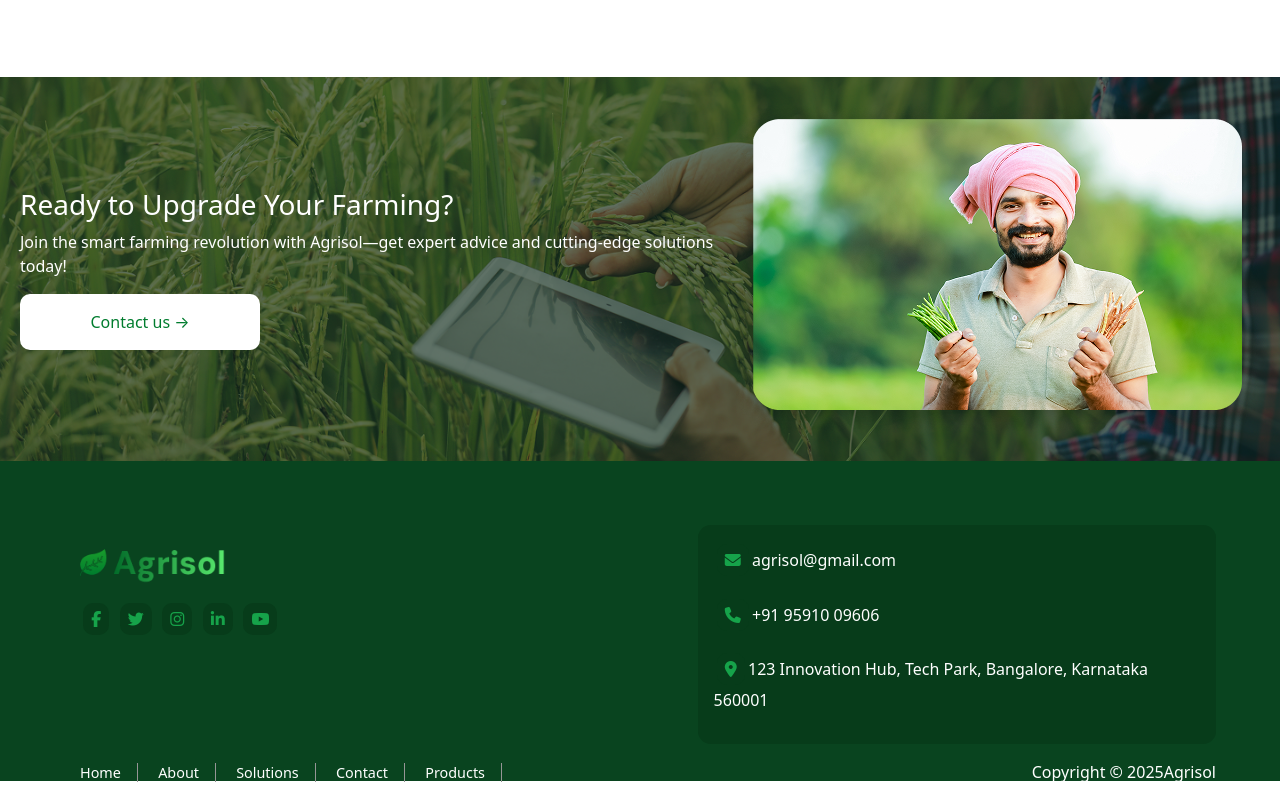
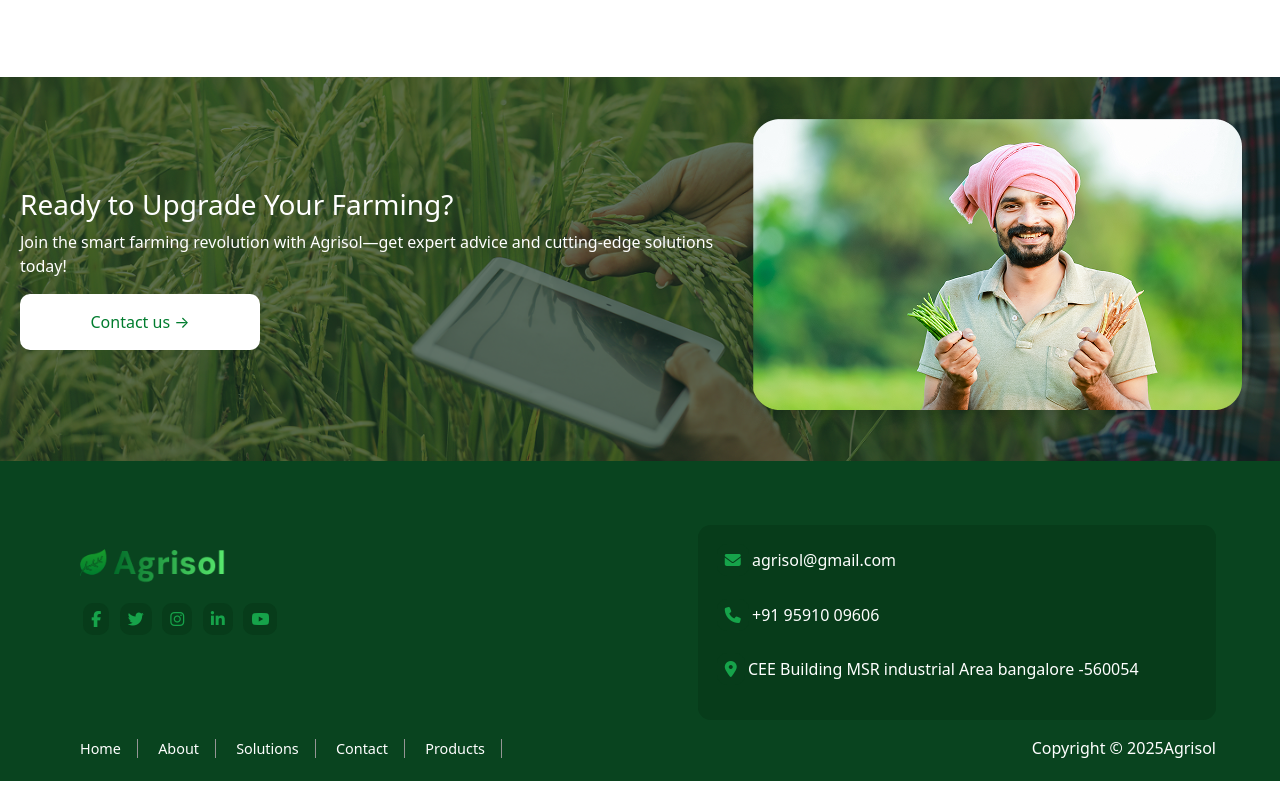
Before and after one commit to gyaankool/AgriSol_GRL, a plain HTML site: page index.html in a window 1280 px wide. Shown: the part 4548-5348 px from the top of the page. Drawn offline with nearby package versions, Linux system fonts and the light colour scheme.

Commit message:
address updated

```diff
--- a/index.html
+++ b/index.html
@@ -382,8 +382,7 @@
                 <div class="footer-right">
                     <p><i class="fa-solid fa-envelope"></i>agrisol@gmail.com </p>
                     <p><i class="fa-solid fa-phone"></i>+91 95910 09606</p>
-                    <p><i class="fa-solid fa-location-dot"></i>123 Innovation Hub, Tech Park, Bangalore, Karnataka
-                        560001</p>
+                    <p><i class="fa-solid fa-location-dot"></i>CEE Building MSR industrial Area bangalore -560054</p>
                 </div>
             </div>
             <hr class="desktop-hidden">
```
